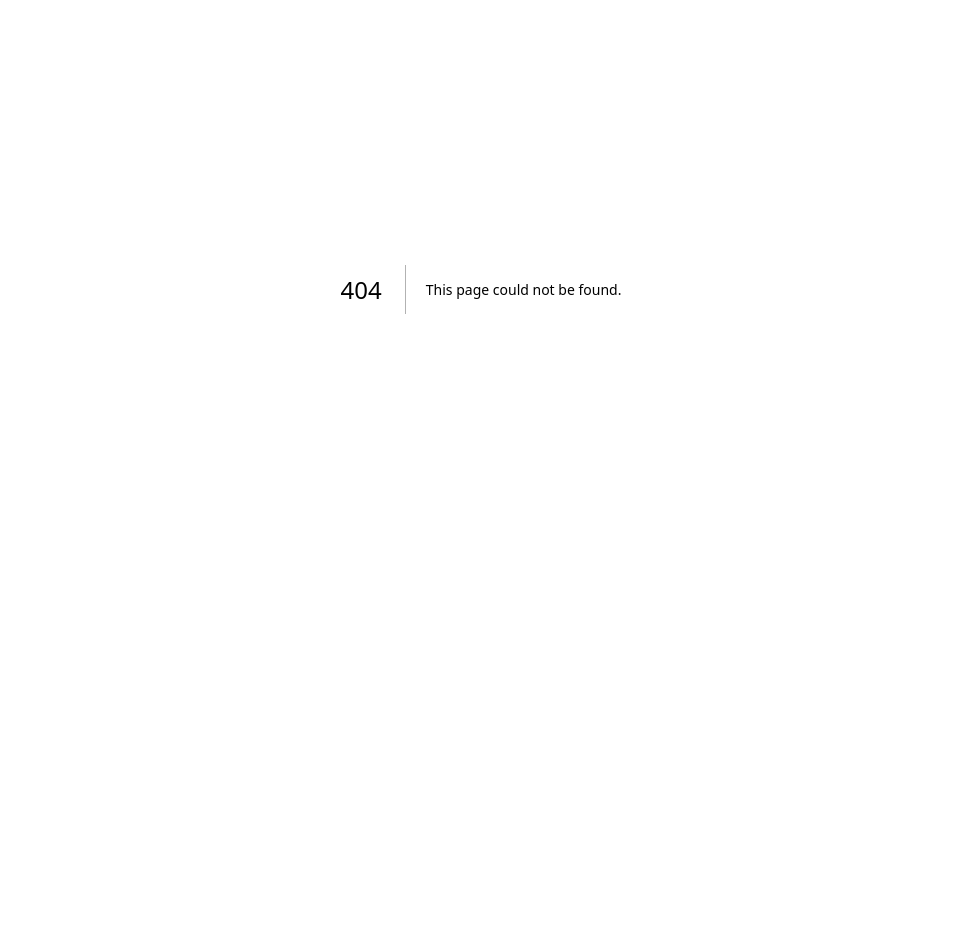
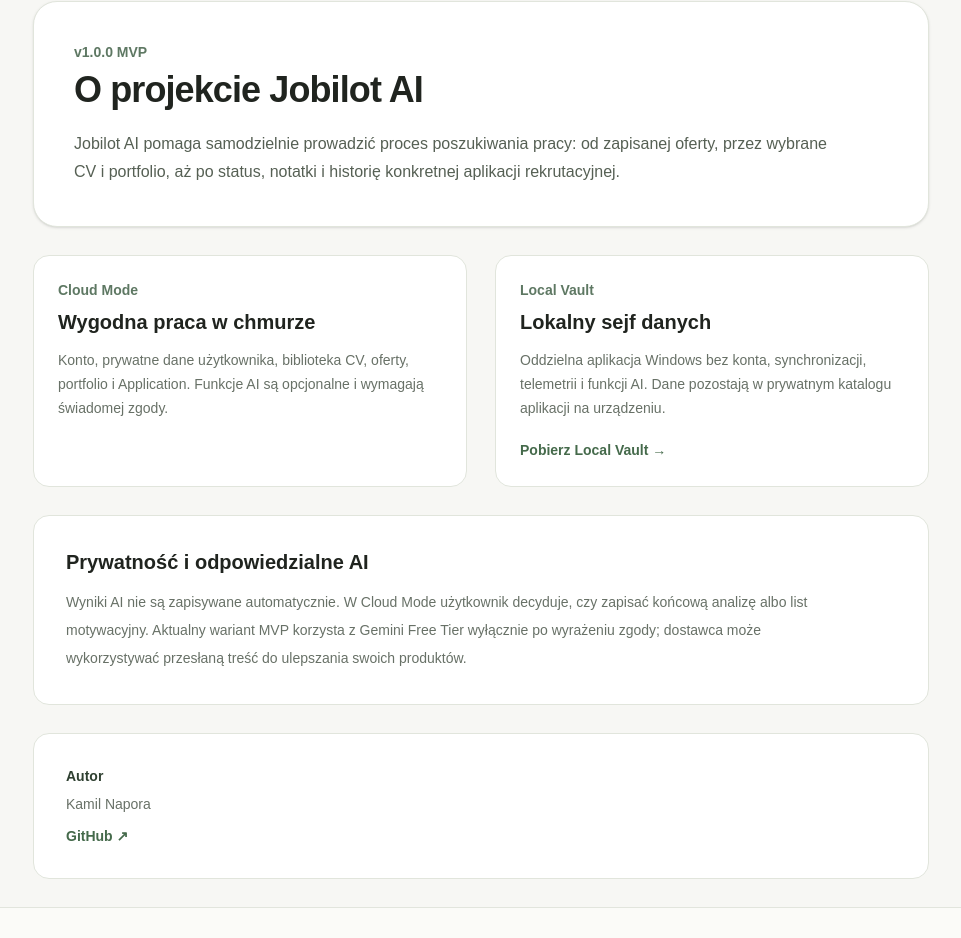
Before and after one commit to kamiln123/jobilot-ai, a Next.js app in the folder apps/cloud/: page /about in a window 1280 px wide. Before the commit this address had no page. Shown: the part 111-1049 px from the top of the page, without its empty margins (159-1120 px from the left). Before the commit the page ends 800 px from the top, so only its background shows below. Built offline with nearby package versions, Linux system fonts and the light colour scheme.

Commit message:
feat: add project footer and about page

```diff
--- /dev/null
+++ b/apps/cloud/src/app/about/page.tsx
@@ -0,0 +1,58 @@
+import type { Metadata } from "next";
+import Link from "next/link";
+
+import { PRODUCT_AUTHOR, PRODUCT_GITHUB_URL, PRODUCT_VERSION } from "@/lib/product";
+
+export const metadata: Metadata = {
+  title: "O projekcie | Jobilot AI",
+  description: "Cel, tryby działania i zasady prywatności projektu Jobilot AI.",
+};
+
+export default function AboutPage() {
+  return (
+    <main className="min-h-screen bg-[#f7f7f4] px-5 py-7 text-[#20241f] sm:px-8 lg:px-12">
+      <div className="mx-auto max-w-4xl">
+        <header className="flex items-center justify-between gap-4">
+          <Link className="flex items-center gap-3" href="/login">
+            <span className="grid h-9 w-9 place-items-center rounded-xl bg-[#263b2c] text-lg font-bold text-white">J</span>
+            <span className="text-lg font-semibold tracking-tight">Jobilot <em className="font-medium text-[#5e7863]">AI</em></span>
+          </Link>
+          <Link className="text-sm font-semibold text-[#456a4b] hover:text-[#294b30]" href="/login">Przejdź do Cloud Mode</Link>
+        </header>
+
+        <section className="mt-12 rounded-3xl border border-[#e1e5dc] bg-white p-7 shadow-sm sm:p-10">
+          <p className="text-sm font-semibold text-[#5e7863]">{PRODUCT_VERSION}</p>
+          <h1 className="mt-2 text-3xl font-semibold tracking-tight sm:text-4xl">O projekcie Jobilot AI</h1>
+          <p className="mt-5 max-w-3xl text-sm leading-7 text-[#566054] sm:text-base">
+            Jobilot AI pomaga samodzielnie prowadzić proces poszukiwania pracy: od zapisanej oferty, przez wybrane CV i portfolio, aż po status, notatki i historię konkretnej aplikacji rekrutacyjnej.
+          </p>
+        </section>
+
+        <section className="mt-7 grid gap-7 md:grid-cols-2">
+          <article className="rounded-2xl border border-[#e1e5dc] bg-white p-6">
+            <p className="text-sm font-semibold text-[#5e7863]">Cloud Mode</p>
+            <h2 className="mt-2 text-xl font-semibold">Wygodna praca w chmurze</h2>
+            <p className="mt-3 text-sm leading-6 text-[#687167]">Konto, prywatne dane użytkownika, biblioteka CV, oferty, portfolio i Application. Funkcje AI są opcjonalne i wymagają świadomej zgody.</p>
+          </article>
+          <article className="rounded-2xl border border-[#e1e5dc] bg-white p-6">
+            <p className="text-sm font-semibold text-[#5e7863]">Local Vault</p>
+            <h2 className="mt-2 text-xl font-semibold">Lokalny sejf danych</h2>
+            <p className="mt-3 text-sm leading-6 text-[#687167]">Oddzielna aplikacja Windows bez konta, synchronizacji, telemetrii i funkcji AI. Dane pozostają w prywatnym katalogu aplikacji na urządzeniu.</p>
+            <Link className="mt-5 inline-flex text-sm font-semibold text-[#456a4b] hover:text-[#294b30]" href="/local-vault">Pobierz Local Vault →</Link>
+          </article>
+        </section>
+
+        <section className="mt-7 rounded-2xl border border-[#e1e5dc] bg-white p-6 sm:p-8">
+          <h2 className="text-xl font-semibold">Prywatność i odpowiedzialne AI</h2>
+          <p className="mt-3 max-w-3xl text-sm leading-7 text-[#687167]">Wyniki AI nie są zapisywane automatycznie. W Cloud Mode użytkownik decyduje, czy zapisać końcową analizę albo list motywacyjny. Aktualny wariant MVP korzysta z Gemini Free Tier wyłącznie po wyrażeniu zgody; dostawca może wykorzystywać przesłaną treść do ulepszania swoich produktów.</p>
+        </section>
+
+        <section className="mt-7 rounded-2xl border border-[#e1e5dc] bg-white p-6 text-sm text-[#687167] sm:p-8">
+          <h2 className="font-semibold text-[#2f4031]">Autor</h2>
+          <p className="mt-2">{PRODUCT_AUTHOR}</p>
+          <a className="mt-3 inline-flex font-semibold text-[#456a4b] hover:text-[#294b30]" href={PRODUCT_GITHUB_URL} rel="noreferrer" target="_blank">GitHub ↗</a>
+        </section>
+      </div>
+    </main>
+  );
+}
--- a/apps/cloud/src/app/layout.tsx
+++ b/apps/cloud/src/app/layout.tsx
@@ -1,6 +1,7 @@
 import type { Metadata } from "next";
 
 import { DeploymentStatus } from "@/components/deployment-status";
+import { SiteFooter } from "@/components/site-footer";
 import "./globals.css";
 
 export const metadata: Metadata = {
@@ -18,6 +19,7 @@ export default function RootLayout({
       <body className="min-h-full flex flex-col">
         <DeploymentStatus />
         {children}
+        <SiteFooter />
       </body>
     </html>
   );
--- /dev/null
+++ b/apps/cloud/src/components/site-footer.tsx
@@ -0,0 +1,29 @@
+import Link from "next/link";
+
+import { PRODUCT_AUTHOR, PRODUCT_GITHUB_URL, PRODUCT_VERSION } from "@/lib/product";
+
+export function SiteFooter() {
+  return (
+    <footer className="border-t border-[#e2e5dd] bg-[#fbfbf8] px-5 py-7 text-sm text-[#687167] sm:px-8 lg:px-12">
+      <div className="mx-auto flex max-w-[1540px] flex-col gap-5 sm:flex-row sm:items-center sm:justify-between">
+        <div>
+          <p className="font-semibold text-[#2f4031]">Jobilot AI</p>
+          <p className="mt-1 text-xs">Zarządzanie procesem poszukiwania pracy.</p>
+        </div>
+
+        <nav aria-label="Informacje o projekcie" className="flex flex-wrap items-center gap-x-5 gap-y-2 text-xs font-medium">
+          <Link className="text-[#456a4b] hover:text-[#294b30]" href="/about">O projekcie</Link>
+          <Link className="text-[#456a4b] hover:text-[#294b30]" href="/local-vault">Local Vault</Link>
+          <a className="text-[#456a4b] hover:text-[#294b30]" href={PRODUCT_GITHUB_URL} rel="noreferrer" target="_blank">
+            {PRODUCT_AUTHOR} · GitHub ↗
+          </a>
+        </nav>
+
+        <div className="flex flex-wrap items-center gap-x-4 gap-y-1 text-xs text-[#7b8179]">
+          <span>{PRODUCT_VERSION}</span>
+          <span>© 2026 Jobilot AI</span>
+        </div>
+      </div>
+    </footer>
+  );
+}
--- /dev/null
+++ b/apps/cloud/src/lib/product.ts
@@ -0,0 +1,3 @@
+export const PRODUCT_VERSION = "v1.0.0 MVP";
+export const PRODUCT_AUTHOR = "Kamil Napora";
+export const PRODUCT_GITHUB_URL = "https://github.com/kamiln123";
```
